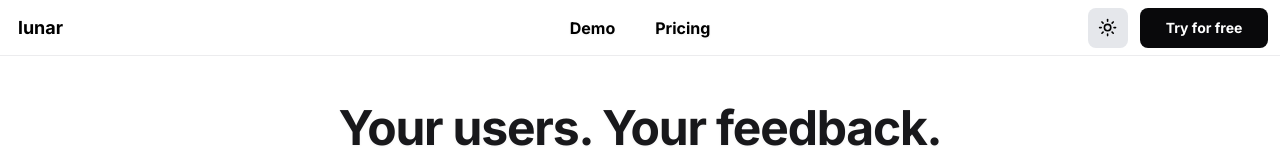
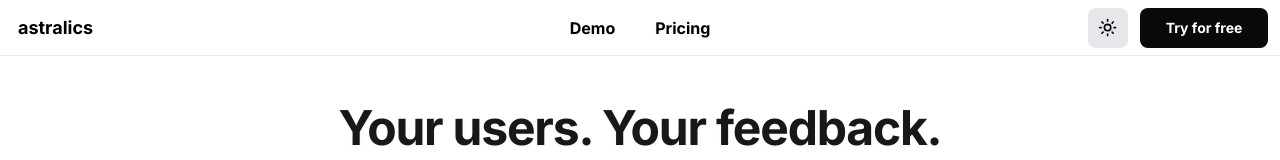
Before and after one commit to ramezj/astralics, a Next.js app in the folder client/: page / in a window 1280 px wide. Shown: the top 160 px of the page. Built offline with nearby package versions, Linux system fonts and the light colour scheme; no server answers.

Commit message:
astralics? maybe?

```diff
--- a/client/components/navbar/index.js
+++ b/client/components/navbar/index.js
@@ -31,7 +31,7 @@ export default function Navbar(props) {
       <nav className="h-14 mx-auto max-w-full flex items-center justify-between p-6 lg:px-3 border-b border-border/70 bg-background/95 backdrop-blur supports-[backdrop-filter]:bg-background/60" aria-label="Global">
         <div className="flex lg:flex-1">
           <Link href="/" className="p-1.5 outline-none font-bold text-black dark:text-white text-lg">
-            lunar
+          astralics
           </Link>
         </div>
         <div className="flex lg:hidden gap-3 -m-2.5 items-center">
```
